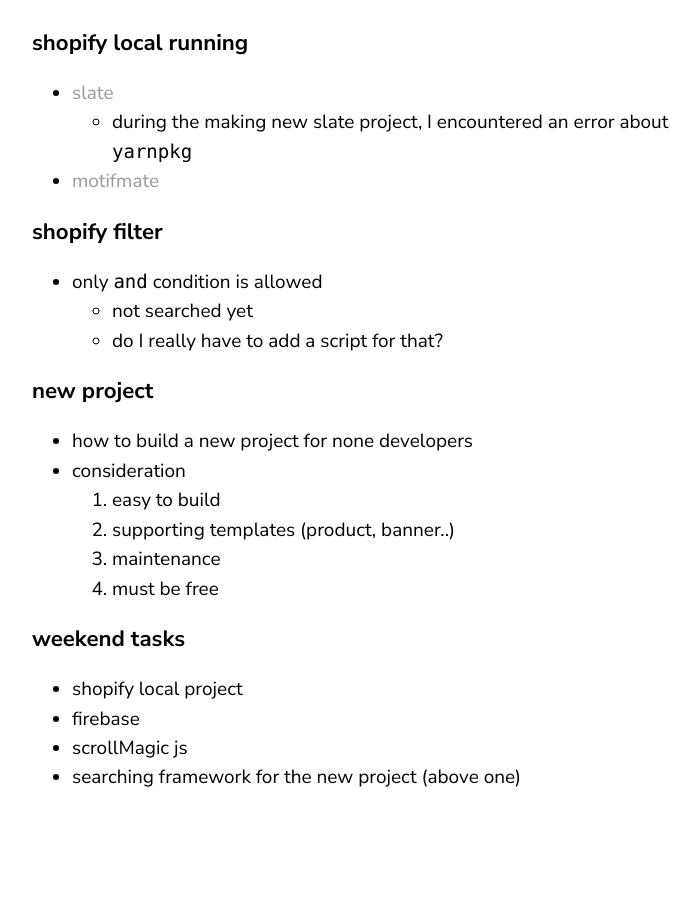
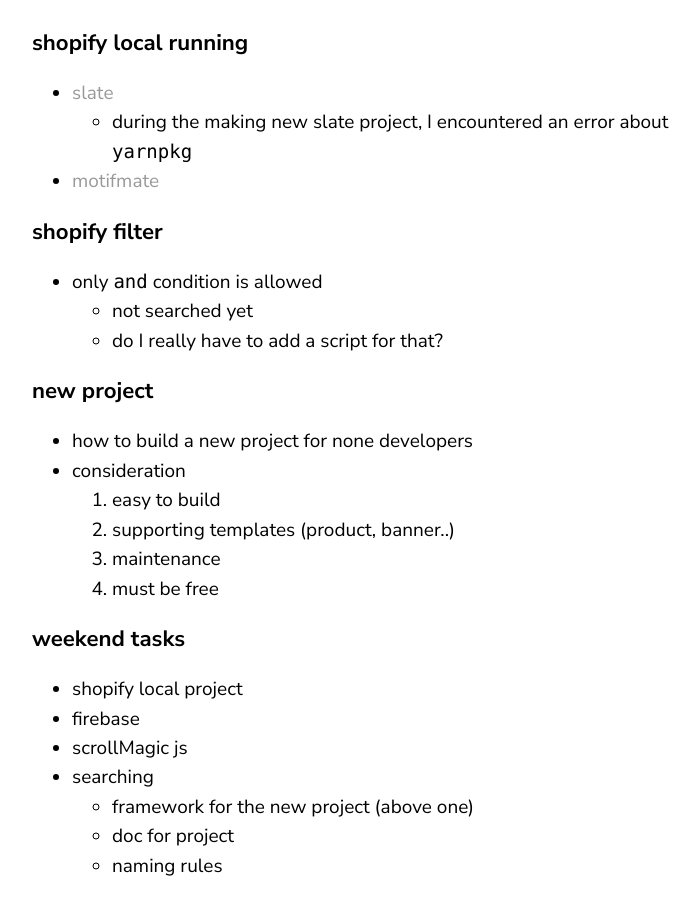
Before and after one commit to ejayyy/blog, a Jekyll site: the page built from _posts/2019-09-11-today-I-learned.markdown, in a window 1280 px wide and 900 px high, scrolled down 571 px. Shown: the whole window, without its empty margins (68-768 px from the left). Built offline with Jekyll 4.4.1, drawn with Linux system fonts in a browser that asks for light colours; before the commit the page ends 1383 px from its top, so only the background shows below that.

Commit message:
[mod] add more lines

```diff
--- a/_posts/2019-09-11-today-I-learned.markdown
+++ b/_posts/2019-09-11-today-I-learned.markdown
@@ -30,4 +30,7 @@ title:  "today I learned"
 - shopify local project
 - firebase
 - scrollMagic js
-- searching framework for the new project (above one)
+- searching
+    - framework for the new project (above one)
+    - doc for project
+    - naming rules
```
